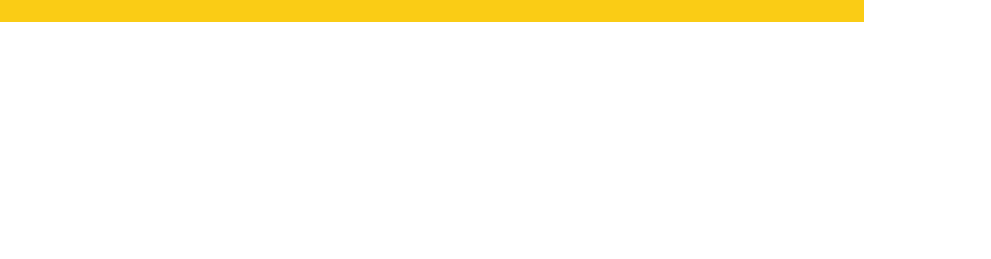
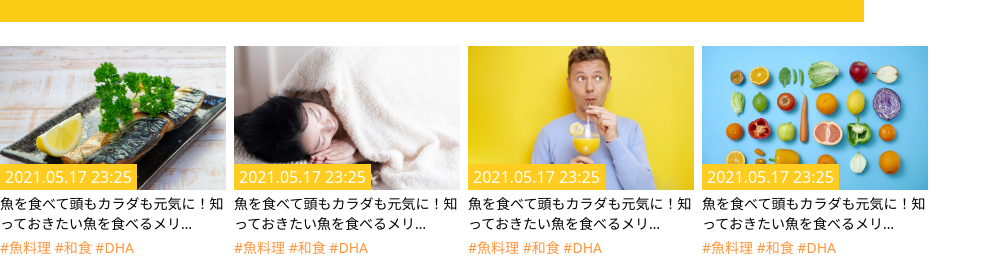
Before and after one commit to LofizDev/Arent_Test, a React (Vite) app: page /test in a window 1280 px wide. Shown: the part 882-1141 px from the top of the page, without its empty margins (0-991 px from the left). Before the commit the page ends 928 px from the top, so only its background shows below. Built offline with nearby package versions, Linux system fonts and the light colour scheme.

Commit message:
Component ColumnThumbnail

```diff
--- /dev/null
+++ b/src/components/ColumnThumbnail.tsx
@@ -0,0 +1,62 @@
+import column1 from "/assets/images/column-1.jpg";
+import column2 from "/assets/images/column-2.jpg";
+import column3 from "/assets/images/column-3.jpg";
+import column4 from "/assets/images/column-4.jpg";
+import column5 from "/assets/images/column-5.jpg";
+import column6 from "/assets/images/column-6.jpg";
+import column7 from "/assets/images/column-7.jpg";
+import column8 from "/assets/images/column-8.jpg";
+
+interface Iprops {
+  name: string;
+  time: string;
+  type: string;
+}
+function ColumnThumbnail(props: Iprops) {
+  const { name, time, type } = props;
+  let image = "1";
+  switch (type) {
+    case "1":
+      image = column1;
+      break;
+    case "2":
+      image = column2;
+      break;
+    case "3":
+      image = column3;
+      break;
+    case "4":
+      image = column4;
+      break;
+    case "5":
+      image = column5;
+      break;
+    case "6":
+      image = column6;
+      break;
+    case "7":
+      image = column7;
+      break;
+    case "8":
+      image = column8;
+      break;
+    default:
+      break;
+  }
+  return (
+    <div className="ColumnThumbnail w-[234px] h-[144px] relative pr-2">
+      <div className="relative">
+        <img
+          src={image}
+          alt="column-thumbnail"
+          className="w-[234px] h-[144px] object-cover"
+        />
+        <div className="absolute bottom-0 border border-primary-300 bg-primary-300 text-white px-1">{time}</div>
+      </div>
+      <div className="text-sm py-1">{name}</div>
+      <div className="text-sm text-primary-400 pb-1">#魚料理  #和食  #DHA</div>
+    </div>
+  );
+}
+
+export default ColumnThumbnail;
--- a/src/pages/TestComponent.tsx
+++ b/src/pages/TestComponent.tsx
@@ -1,6 +1,7 @@
 import Hexagon from "../components/Hexagon";
 import LinearButton from "../components/LinearButton";
 import RecordCategory from "../components/RecordCategory";
+import ColumnThumbnail from "../components/ColumnThumbnail";
 
 function TestComponent() {
   return (
@@ -28,6 +29,28 @@
         <RecordCategory name="MY DIARY" description="自分の日記" type="3" />
       </div>
       <br></br>
+      <div className="flex">
+        <ColumnThumbnail
+          name="魚を食べて頭もカラダも元気に！知っておきたい魚を食べるメリ…"
+          time="2021.05.17  23:25"
+          type="1"
+        />
+        <ColumnThumbnail
+          name="魚を食べて頭もカラダも元気に！知っておきたい魚を食べるメリ…"
+          time="2021.05.17  23:25"
+          type="2"
+        />
+        <ColumnThumbnail
+          name="魚を食べて頭もカラダも元気に！知っておきたい魚を食べるメリ…"
+          time="2021.05.17  23:25"
+          type="3"
+        />
+        <ColumnThumbnail
+          name="魚を食べて頭もカラダも元気に！知っておきたい魚を食べるメリ…"
+          time="2021.05.17  23:25"
+          type="4"
+        />
+      </div>
     </div>
   );
 }
```
